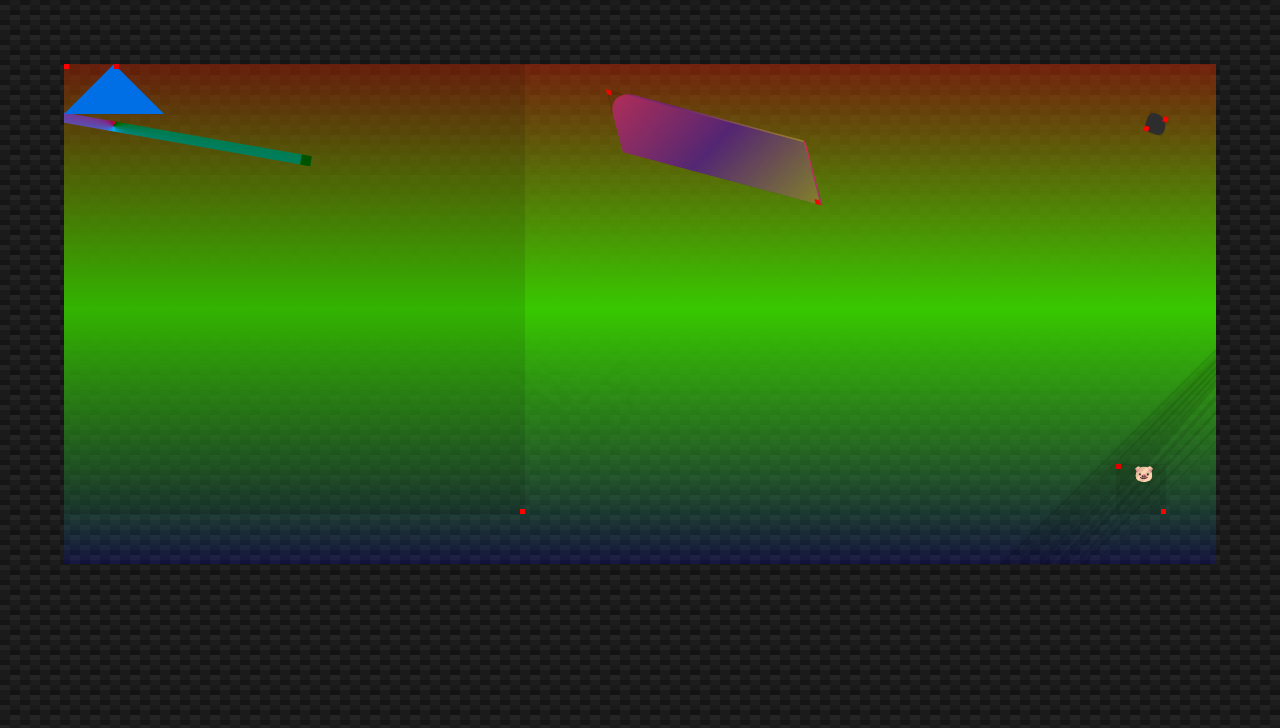
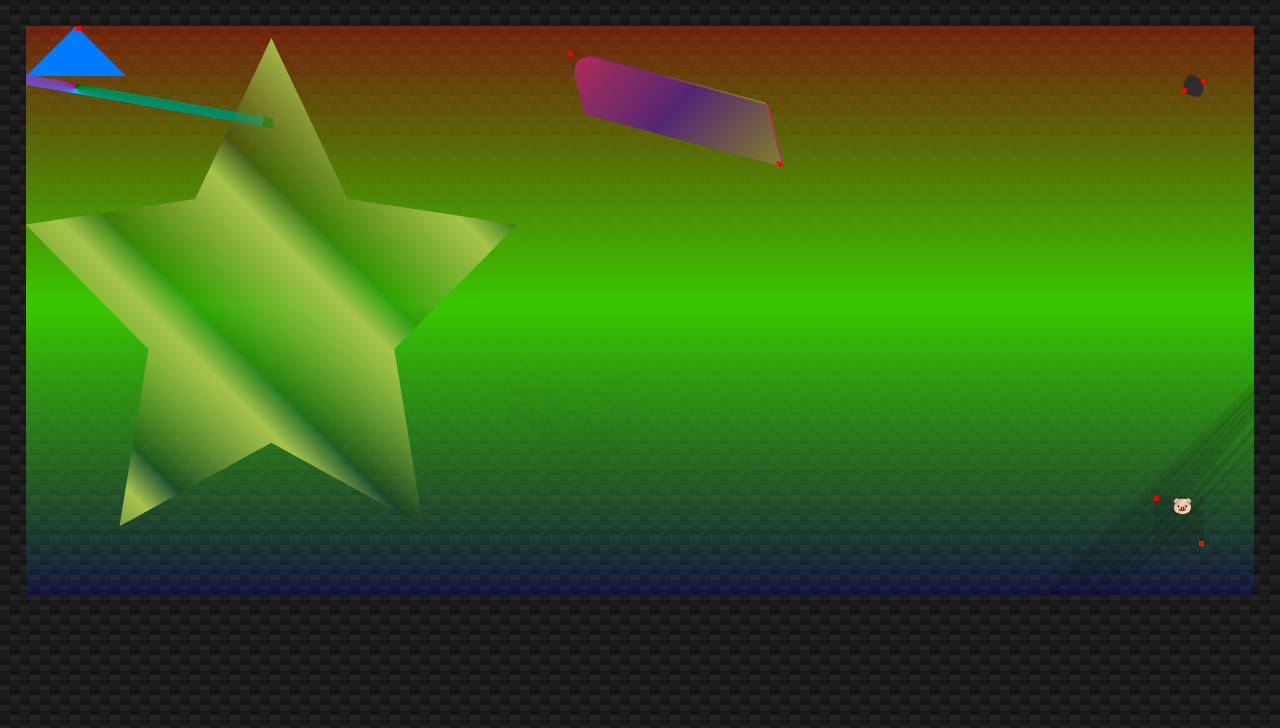
Before and after one commit to tetsuo808/css_art, a website: page index.html in a window 1280 px wide. Drawn offline with nearby package versions, Linux system fonts and the light colour scheme.

```diff
--- a/css/style.scss
+++ b/css/style.scss
@@ -29,7 +29,7 @@
 cursor:default;
 scroll-behavior:smooth;
 
-padding:5%;
+padding:2%;
 background-color:#999;
 
 background: linear-gradient(27deg, rgb(21,21,21) 5px, rgba(0,0,0,0) 5px),
@@ -49,7 +49,7 @@
 overflow:hidden;
 position:relative;
 //width:1080px;height:600px;
-width:100%;height:100%;max-height:500px;
+width:100%;height:100%;max-height:570px;
 margin:0 auto;
 background-color:pink;
 background:conic-gradient(#f00,#0f0,#00f);
@@ -127,7 +127,8 @@
 	.a006 {
 	//bottom:50px;right:50%;
 	width:40%;height:90%;
-	shape: polygon(50% 2.4%, 34.5% 33.8%, 0% 38.8%, 25% 63.1%, 19.1% 97.6%, 50% 81.3%, 80.9% 97.6%, 75% 63.1%, 100% 38.8%, 65.5% 33.8%);
+	clip-path: polygon(50% 2.4%, 34.5% 33.8%, 0% 38.8%, 25% 63.1%, 19.1% 97.6%, 50% 81.3%, 80.9% 97.6%, 75% 63.1%, 100% 38.8%, 65.5% 33.8%);
+	background: repeating-linear-gradient(45deg, rgba(0,50,0,0.1), #bada55 15%, rgba(0,50,200,0.1) 20%);
 	}
 
 	.a007 {
```
Also changed, not shown: README.md, css/dist/style.css, css/style.css, 2 other files.
